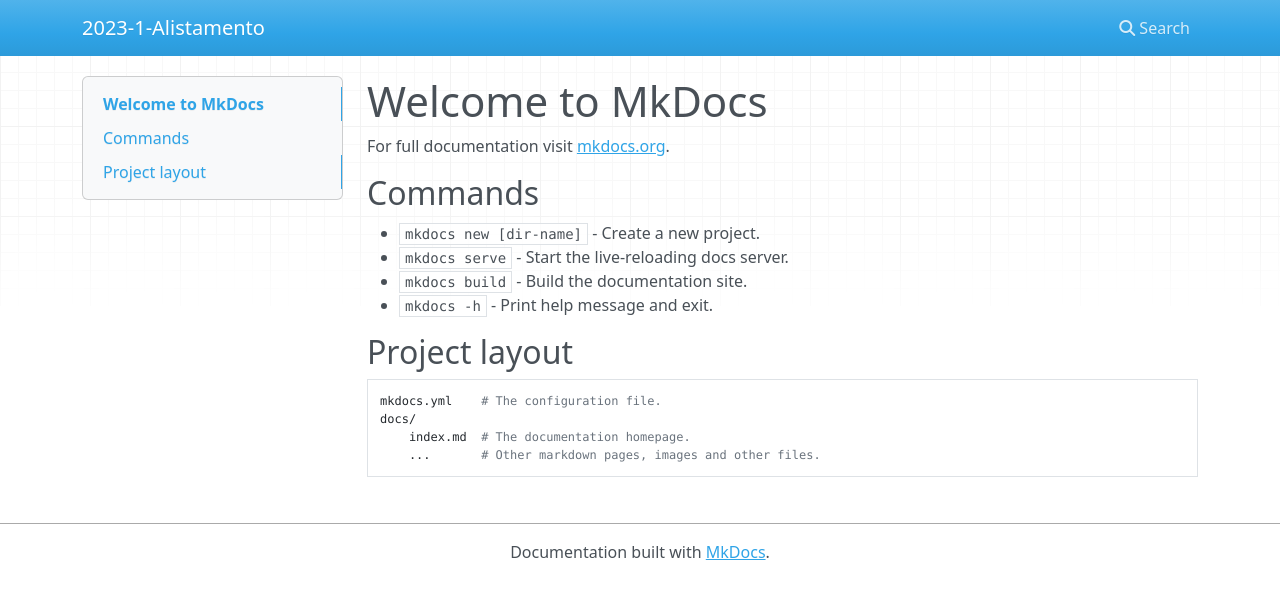
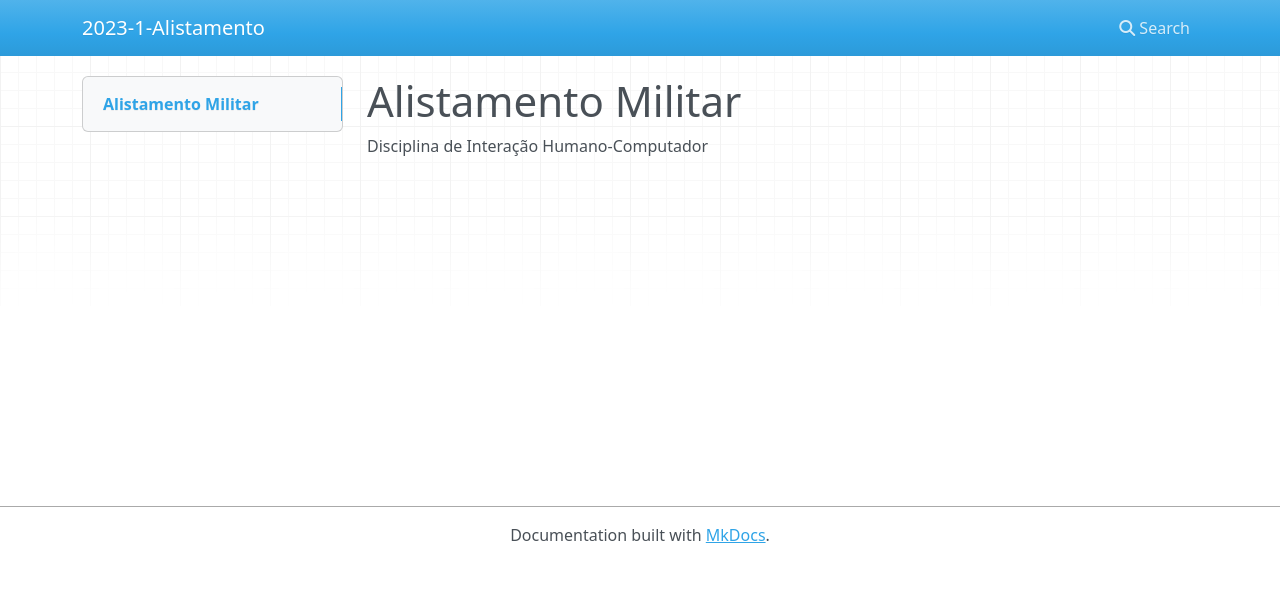
Before and after one commit to Interacao-Humano-Computador/2023.1-Alistamento, an MkDocs documentation site: the page built from docs/index.md, in a window 1280 px wide. Shown: the top 599 px of the page. Built offline with MkDocs 1.6.1, drawn with Linux system fonts in a browser that asks for light colours; nearby versions of some CDN libraries.

Commit message:
Alterações básicas na git page

```diff
--- a/docs/index.md
+++ b/docs/index.md
@@ -1,17 +1,3 @@
-# Welcome to MkDocs
+# Alistamento Militar
 
-For full documentation visit [mkdocs.org](https://www.mkdocs.org).
-
-## Commands
-
-* `mkdocs new [dir-name]` - Create a new project.
-* `mkdocs serve` - Start the live-reloading docs server.
-* `mkdocs build` - Build the documentation site.
-* `mkdocs -h` - Print help message and exit.
-
-## Project layout
-
-    mkdocs.yml    # The configuration file.
-    docs/
-        index.md  # The documentation homepage.
-        ...       # Other markdown pages, images and other files.
+Disciplina de Interação Humano-Computador
```
